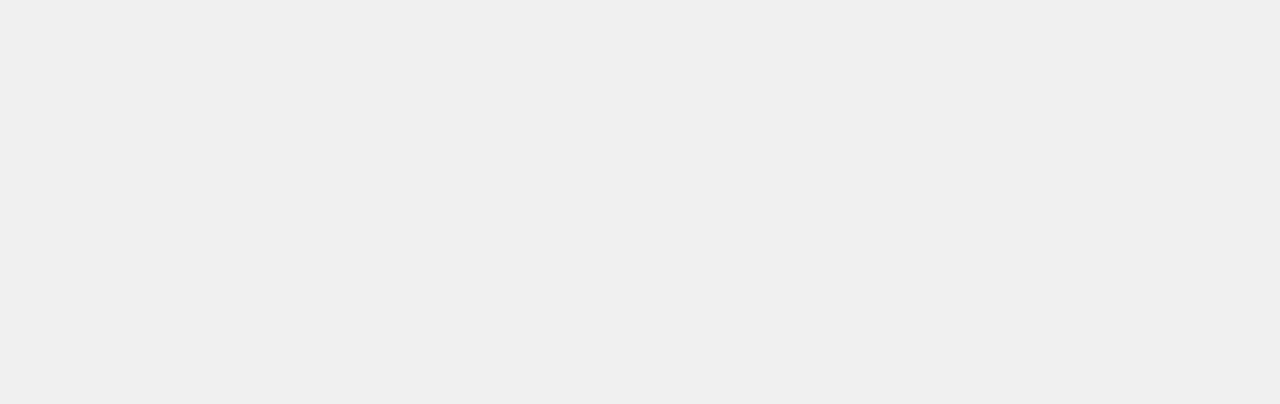
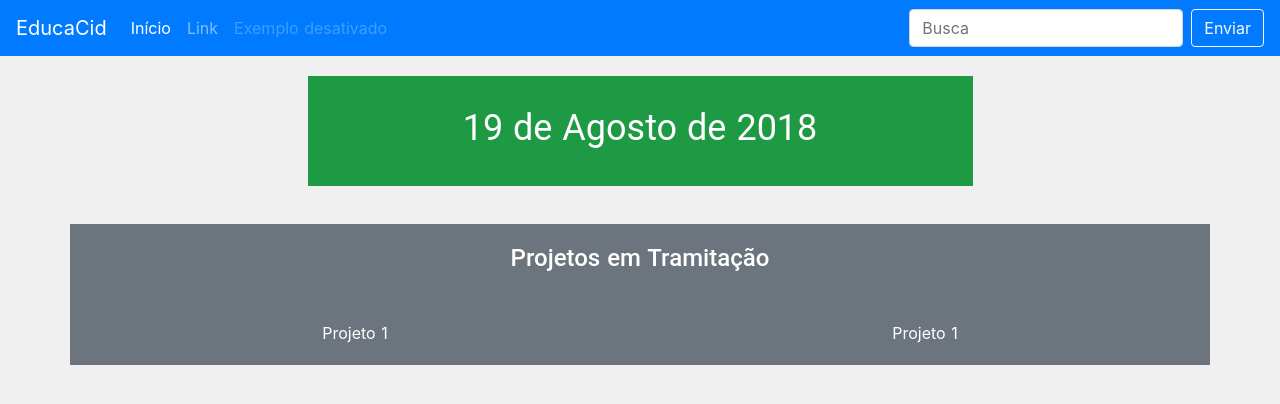
Before and after one commit to educa-cidadao/website, a Nuxt app: page /proposicoes in a window 1280 px wide. Before the commit this address had no page. Shown: the top 404 px of the page. Built offline with nearby package versions, Linux system fonts and the light colour scheme.

Commit message:
Fix duplicate component and create new page proposicoes

```diff
--- /dev/null
+++ b/components/ListProjetos.vue
@@ -0,0 +1,93 @@
+<template>
+
+<div class="container-fluid">
+
+  <div class="container proposicoes__container">
+      <div class="row proposicoes__row">
+          <div class="col-7 proposicoes__row__div">
+              <span>{{ dinamic_title }}</span>
+          </div>
+      </div>
+  </div>
+  <div class="bg-secondary container proTra__container">
+  <h3 class="container__projetos__title">Projetos em Tramitação</h3>
+
+  <div class="row proposicoes__row">
+    <div class="col-xl-6 col-md-6 col-sm-12 container__projetos__col">
+      <span>Projeto 1</span>
+    </div>
+    <div class="col-xl-6 col-md-6 col-sm-12 container__projetos__col">
+      <span>Projeto 1</span>
+    </div>
+  </div>
+
+  </div>
+
+</div>
+
+</template>
+
+<script>
+export default {
+  data() {
+    return {
+      dinamic_title: '19 de Agosto de 2018',
+      title: '',
+      card_subtitle: '',
+      text: ''
+    }
+  },
+  created: async function() {
+
+    // this.dinamic_title = dinamic_title
+
+
+    // let data = await this.$axios.$get('https://dadosabertos.camara.leg.br/api/v2/proposicoes?ordem=ASC&ordenarPor=id')
+    // let dataProposition = await this.$axios.$get('https://dadosabertos.camara.leg.br/api/v2/proposicoes/14306')
+    // this.title = dataProposition.dados.descricaoTipo
+    // this.card_subtitle = dataProposition.dados.ementa
+    // this.text = dataProposition.dados.ementaDetalhada
+  }
+}
+</script>
+
+<style lang="css">
+.proposicoes__container{
+  margin-top: 20px;
+}
+.proposicoes__row {
+  justify-content: center;
+}
+.proposicoes__row__div{
+    background:  #1D9A43;
+    color:  white;
+    height: 110px;
+    text-align: center;
+    position: relative;
+}
+.proposicoes__row__div span{
+    font-family: Roboto;
+    font-size: 36px;
+    position: absolute;
+    top: 23%;
+    width: 100%;
+    left: 0;
+}
+.container__projetos__title{
+  text-align: center;
+    font-family: Roboto;
+    font-size: 24px;
+    color: white;
+    padding: 20px 0;
+}
+.proTra__container{
+  margin-top: 3vw;
+}
+.container__projetos__col{
+  text-align: center;
+  padding: 20px 0;
+}
+.container__projetos__col span{
+  color: white;
+}
+</style>
--- a/pages/listagem/index.vue
+++ b/pages/listagem/index.vue
@@ -1,8 +1,8 @@
 <template>
-  <body>
+  <div>
     <nav-bar/>
     <item-list/>
-  </body>
+  </div>
 </template>
 
 <script>
--- /dev/null
+++ b/pages/proposicoes/index.vue
@@ -0,0 +1,22 @@
+<template>
+<div>
+  <nav-bar/>
+    <list-projetos/>
+</div>
+
+</template>
+
+<script>
+import NavBar from "~/components/NavBar.vue";
+import ListProjetos from "~/components/ListProjetos.vue";
+
+export default {
+  components: {
+    NavBar,
+    ListProjetos
+  }
+};
+</script>
+
+<style>
+</style>
```
Also changed, not shown: 1 other file (tests, documents, lock files or other folders).
